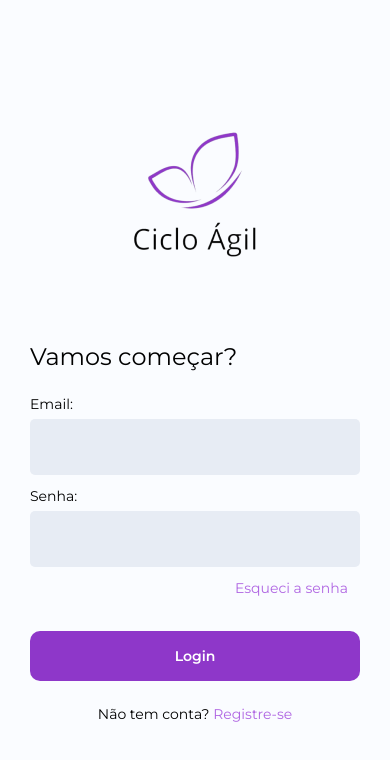
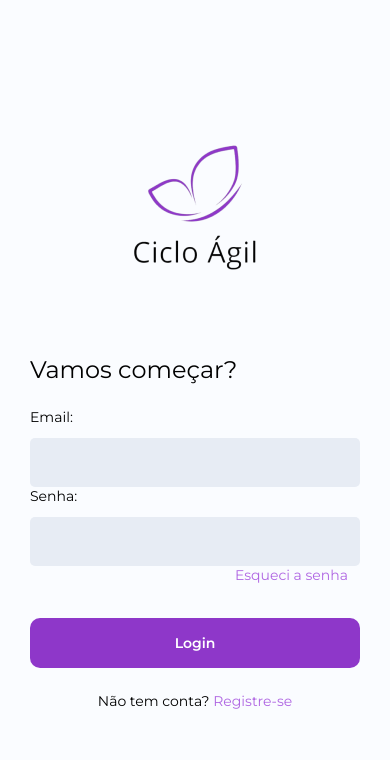
Before and after one commit to PipocaAgil-Grupo-Bordo/ciclo-agil-mobile, a React Native app: screen /Login in a window 390 px wide. Shown: the top 760 px of the page. Built offline with nearby package versions, Linux system fonts and the light colour scheme; no server answers.

Commit message:
refactor: Convert Input component into a reusable one

```diff
--- /dev/null
+++ b/src/components/GenericInput/style.tsx
@@ -0,0 +1,8 @@
+import styled from "styled-components/native";
+
+export const StyledInput = styled.TextInput`
+  background-color: #e7ecf4;
+  border-radius: 5px;
+  padding-top: 16px;
+  padding-bottom: 16px;
+`;
--- a/src/components/Input/index.tsx
+++ /dev/null
@@ -1,33 +0,0 @@
-import React from "react";
-import { ErrorMessage, InputContainer, LoginInput } from "./style";
-import { Control, FieldErrors, useController } from "react-hook-form";
-import { loginObject } from "../../types/loginType";
-import { KeyboardType } from "react-native";
-
-interface InputProps {
-  name: "email" | "password";
-  control: Control<loginObject>;
-  errors: FieldErrors<loginObject>;
-  keyboardType?: KeyboardType;
-}
-
-const Input: React.FC<InputProps> = ({ name, control, errors, keyboardType }) => {
-  const { field } = useController({ control, defaultValue: "", name });
-
-  return (
-    <InputContainer>
-      <LoginInput
-        value={field.value}
-        onChangeText={field.onChange}
-        errors={errors}
-        textAlign="center"
-        keyboardType={keyboardType}
-        name={name}
-        secureTextEntry={name === "password" && true}
-      />
-      <ErrorMessage>{errors && errors[`${name}`] && errors[`${name}`]?.message}</ErrorMessage>
-    </InputContainer>
-  );
-};
-
-export default Input;
--- a/src/components/Input/style.tsx
+++ /dev/null
@@ -1,22 +0,0 @@
-import { FieldErrors } from "react-hook-form";
-import styled from "styled-components/native";
-
-export const LoginInput = styled.TextInput<{
-  errors?: FieldErrors;
-  name: string;
-}>`
-  background-color: #e7ecf4;
-  border-radius: 5px;
-  height: 56px;
-  margin-bottom: 6px;
-  border: ${(props) => (props.errors && props.errors[props.name] ? "#FF0000" : "none")};
-`;
-
-export const ErrorMessage = styled.Text`
-  color: #ff0000;
-  font-size: 14px;
-`;
-
-export const InputContainer = styled.View`
-  margin: 6px 0px;
-`;
--- /dev/null
+++ b/src/pages/Login/InputForm/index.tsx
@@ -0,0 +1,28 @@
+import { TextInputProps } from "react-native";
+import { loginObject } from "../../../types/loginType";
+import { Control, useController } from "react-hook-form";
+import { ErrorMessage, InputBox, InputStylesProps, InputWrapper } from "./style";
+
+interface InputFormProps extends InputStylesProps, TextInputProps {
+  control: Control<loginObject>;
+}
+
+const InputForm: React.FC<InputFormProps> = ({ control, name, errors }) => {
+  const { field } = useController({ control, defaultValue: "", name });
+
+  return (
+    <InputWrapper>
+      <InputBox
+        value={field.value}
+        onChangeText={field.onChange}
+        name={name}
+        errors={errors}
+        secureTextEntry={name === "password" && true}
+        textAlign="center"
+      />
+      <ErrorMessage>{errors && errors[`${name}`] && errors[`${name}`]?.message}</ErrorMessage>
+    </InputWrapper>
+  );
+};
+
+export default InputForm;
--- /dev/null
+++ b/src/pages/Login/InputForm/style.tsx
@@ -0,0 +1,22 @@
+import { FieldErrors } from "react-hook-form";
+import styled from "styled-components/native";
+import { StyledInput } from "../../../components/GenericInput/style";
+import { loginObject } from "../../../types/loginType";
+
+export interface InputStylesProps {
+  errors: FieldErrors<loginObject>;
+  name: "email" | "password";
+}
+
+export const InputWrapper = styled.View`
+  margin-top: 12px;
+`;
+
+export const InputBox = styled(StyledInput)<InputStylesProps>`
+  border: ${(props) => (props.errors && props.errors[props.name] ? "#FF0000" : "none")};
+`;
+
+export const ErrorMessage = styled.Text`
+  color: #ff0000;
+  font-size: 14px;
+`;
--- a/src/pages/Login/SigninForm/index.tsx
+++ b/src/pages/Login/SigninForm/index.tsx
@@ -12,7 +12,6 @@ import { useForm } from "react-hook-form";
 import { yupResolver } from "@hookform/resolvers/yup";
 import { loginSchema } from "../../../schemas/loginSchema";
 import { loginObject } from "../../../types/loginType";
-import Input from "../../../components/Input";
 import { useNavigation } from "@react-navigation/native";
 import { StackNavigationProp } from "@react-navigation/stack";
 import axios from "axios";
@@ -21,6 +20,7 @@ import { TouchableOpacity } from "react-native-gesture-handler";
 import { RootStackParamList } from "../../../types/routeType";
 import TextBox from "../../../components/TextBox";
 import GenericButton from "../../../components/GenericButton";
+import InputForm from "../InputForm";
 
 type HomeScreenProp = StackNavigationProp<RootStackParamList, "Home">;
 
@@ -69,10 +69,10 @@ const SigninForm: React.FC = () => {
       <TitleText>Vamos começar?</TitleText>
 
       <TextBox>Email:</TextBox>
-      <Input name="email" keyboardType="email-address" control={control} errors={errors} />
+      <InputForm name="email" keyboardType="email-address" control={control} errors={errors} />
 
       <TextBox>Senha:</TextBox>
-      <Input name="password" control={control} errors={errors} />
+      <InputForm name="password" control={control} errors={errors} />
 
       <TouchableOpacity onPress={() => navigation.navigate("PasswordReset")}>
         <ForgotPasswordText>Esqueci a senha</ForgotPasswordText>
```
Also changed, not shown: src/components/GenericInput/index.tsx (added, +11 -0 lines).
